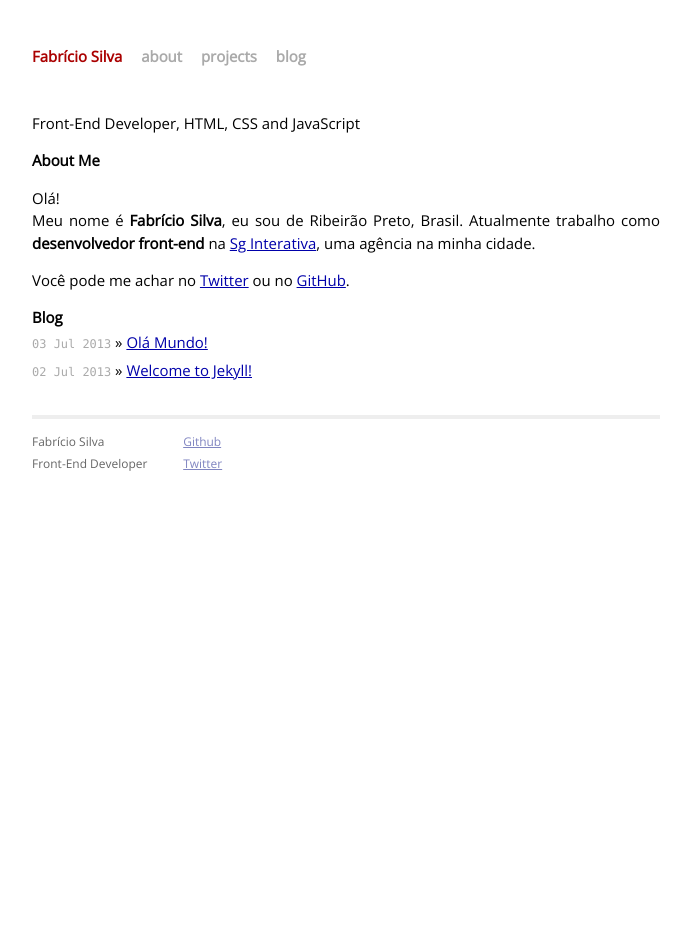
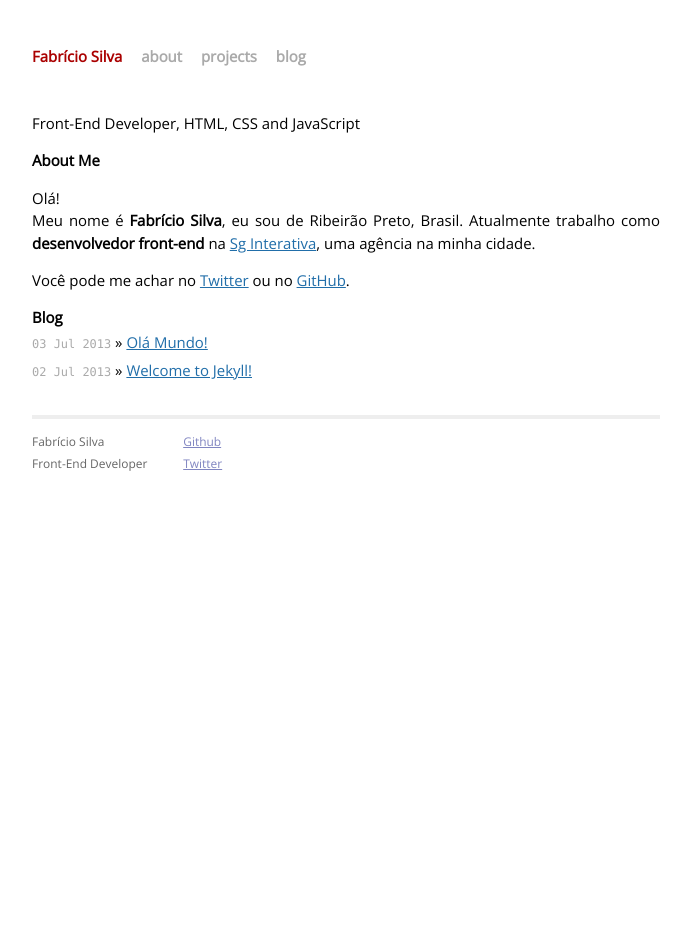
Before and after one commit to fabriciofmsilva/fabriciofmsilva.github.io, a Jekyll site: the page built from index.html, in a window 1280 px wide. Shown: the whole page, without its empty margins (294-985 px from the left). Built offline with Jekyll 4.4.1, drawn with Linux system fonts in a browser that asks for light colours; nearby versions of some CDN libraries.

Commit message:
Edit main.css

```diff
--- a/css/main.css
+++ b/css/main.css
@@ -25,9 +25,9 @@ h1, h2, h3, h4, h5, h6 {
 h1 { margin-bottom: 1em; }
 p { margin: 1em 0; }
 
-a         { color: #00a; }
-a:hover   { color: #000; }
-a:visited { color: #a0a; }
+a         { color: #216EA9; }
+a:hover   { color: #94C6E6; }
+a:visited { color: #216EA9; }
 
 table {
   font-size: inherit;
```
